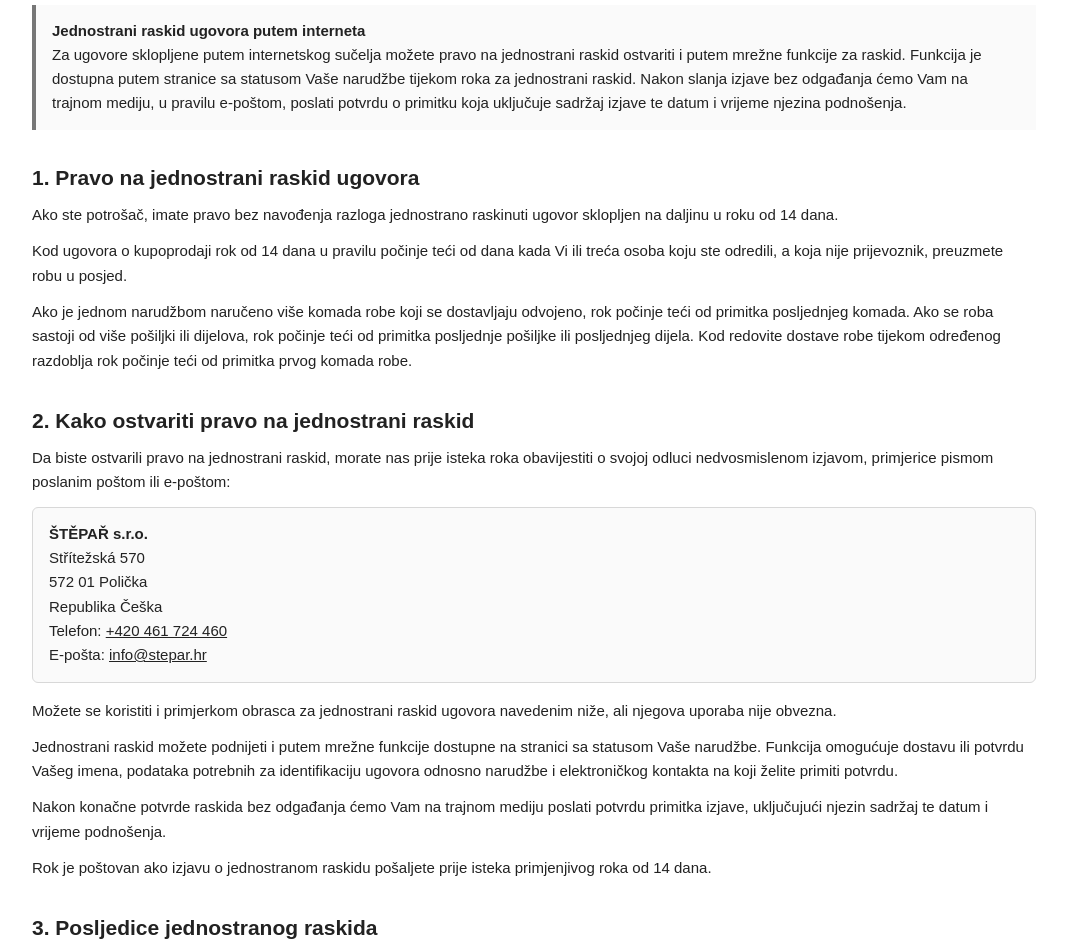
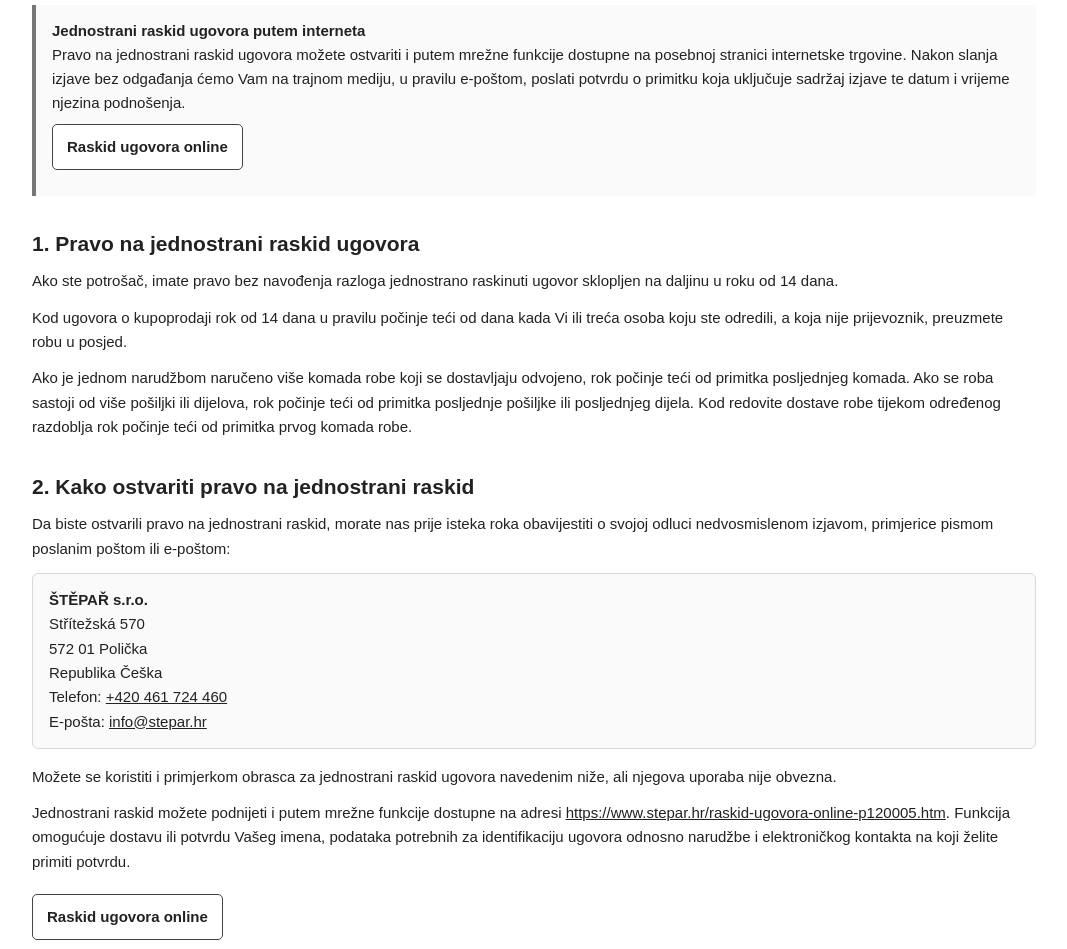
Before and after one commit to vaclavstepar/stepar-legal, a plain HTML site: page hr/otkaz-current.html in a window 1280 px wide. Shown: the part 140-1089 px from the top of the page, without its empty margins (106-1173 px from the left). Drawn offline with Linux system fonts and the light colour scheme.

Commit message:
Add direct online withdrawal button to Croatian notice

```diff
--- a/hr/otkaz-current.html
+++ b/hr/otkaz-current.html
@@ -36,7 +36,9 @@ Dokument namijenjen za www.stepar.hr.
 <p class="meta"><strong>ŠTĚPAŘ s.r.o. – internetska trgovina www.stepar.hr</strong><br>Ažurirano 11. 9. 2026.</p>
 
 <div class="notice"><strong>Jednostrani raskid ugovora putem interneta</strong><br>
-Za ugovore sklopljene putem internetskog sučelja možete pravo na jednostrani raskid ostvariti i putem mrežne funkcije za raskid. Funkcija je dostupna putem stranice sa statusom Vaše narudžbe tijekom roka za jednostrani raskid. Nakon slanja izjave bez odgađanja ćemo Vam na trajnom mediju, u pravilu e-poštom, poslati potvrdu o primitku koja uključuje sadržaj izjave te datum i vrijeme njezina podnošenja.</div>
+Pravo na jednostrani raskid ugovora možete ostvariti i putem mrežne funkcije dostupne na posebnoj stranici internetske trgovine. Nakon slanja izjave bez odgađanja ćemo Vam na trajnom mediju, u pravilu e-poštom, poslati potvrdu o primitku koja uključuje sadržaj izjave te datum i vrijeme njezina podnošenja.
+<p><a class="action-link" href="https://www.stepar.hr/raskid-ugovora-online-p120005.htm" target="_top">Raskid ugovora online</a></p>
+</div>
 
 <h2>1. Pravo na jednostrani raskid ugovora</h2>
 <p>Ako ste potrošač, imate pravo bez navođenja razloga jednostrano raskinuti ugovor sklopljen na daljinu u roku od 14 dana.</p>
@@ -52,7 +54,8 @@ Republika Češka<br>
 Telefon: <a href="tel:+420461724460">+420 461 724 460</a><br>
 E-pošta: <a href="mailto:info@stepar.hr">info@stepar.hr</a></div>
 <p>Možete se koristiti i primjerkom obrasca za jednostrani raskid ugovora navedenim niže, ali njegova uporaba nije obvezna.</p>
-<p>Jednostrani raskid možete podnijeti i putem mrežne funkcije dostupne na stranici sa statusom Vaše narudžbe. Funkcija omogućuje dostavu ili potvrdu Vašeg imena, podataka potrebnih za identifikaciju ugovora odnosno narudžbe i elektroničkog kontakta na koji želite primiti potvrdu.</p>
+<p>Jednostrani raskid možete podnijeti i putem mrežne funkcije dostupne na adresi <a href="https://www.stepar.hr/raskid-ugovora-online-p120005.htm" target="_top">https://www.stepar.hr/raskid-ugovora-online-p120005.htm</a>. Funkcija omogućuje dostavu ili potvrdu Vašeg imena, podataka potrebnih za identifikaciju ugovora odnosno narudžbe i elektroničkog kontakta na koji želite primiti potvrdu.</p>
+<p><a class="action-link" href="https://www.stepar.hr/raskid-ugovora-online-p120005.htm" target="_top">Raskid ugovora online</a></p>
 <p>Nakon konačne potvrde raskida bez odgađanja ćemo Vam na trajnom mediju poslati potvrdu primitka izjave, uključujući njezin sadržaj te datum i vrijeme podnošenja.</p>
 <p>Rok je poštovan ako izjavu o jednostranom raskidu pošaljete prije isteka primjenjivog roka od 14 dana.</p>
 
```
